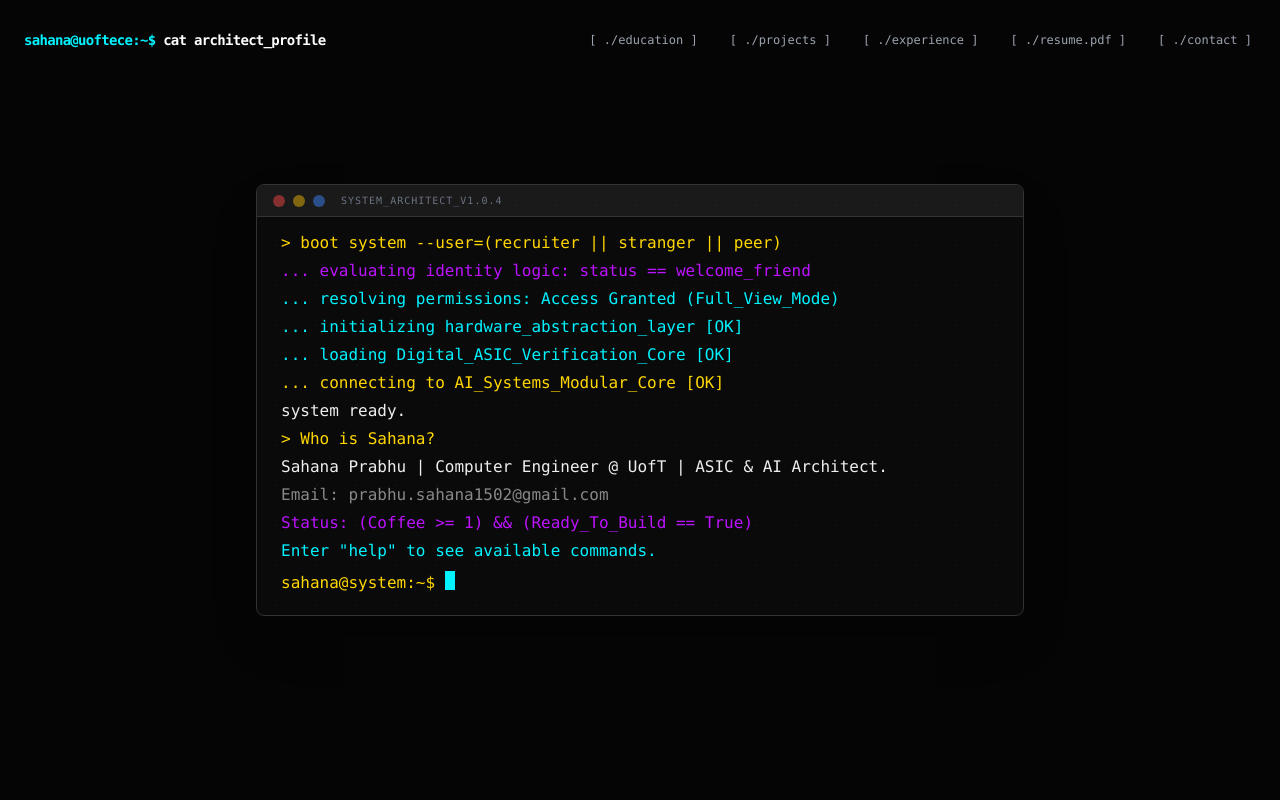
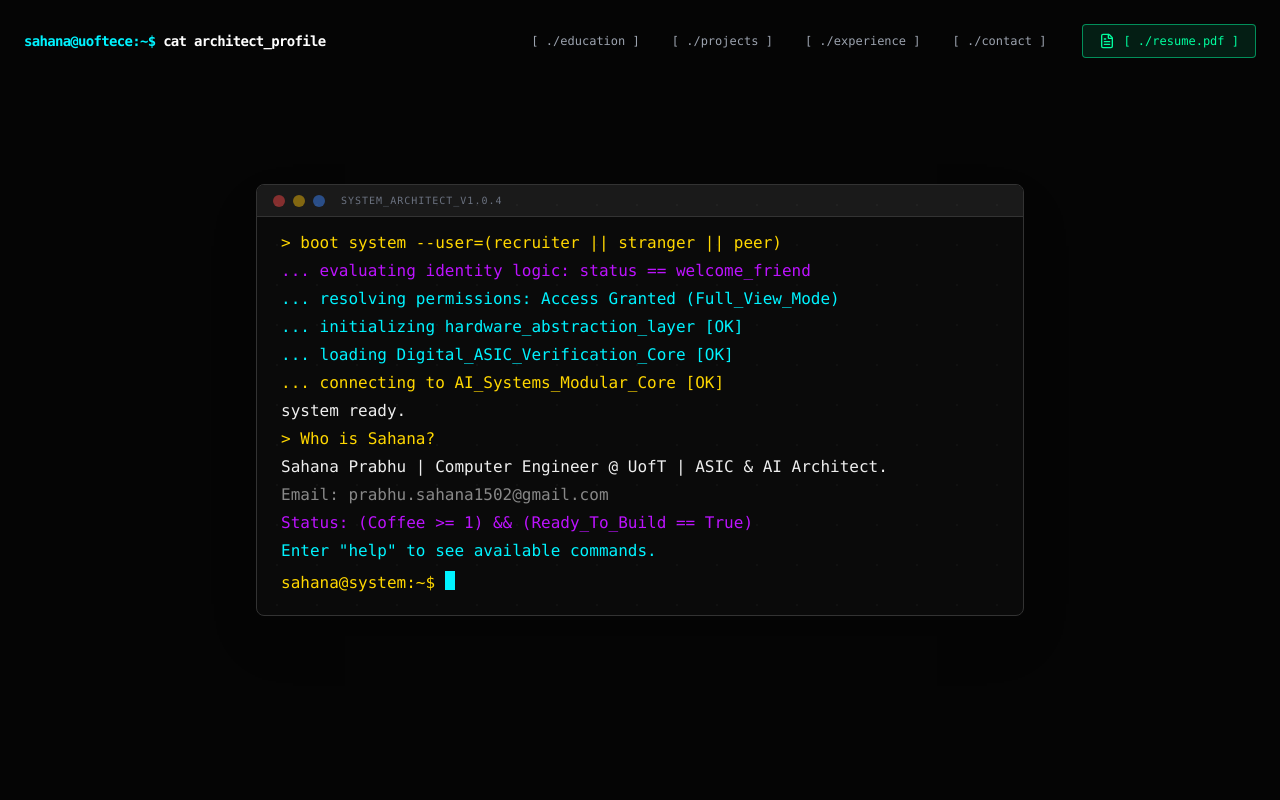
Before and after one commit to Sahana-1502/sahana_portfolio, a React (Vite) app: page / in a window 1280 px wide. Shown: the top 800 px of the page. Built offline with nearby package versions, Linux system fonts and the light colour scheme.

Commit message:
update navbar with green resume button

```diff
--- a/components/Navbar.tsx
+++ b/components/Navbar.tsx
@@ -1,7 +1,7 @@
-
 import React, { useState, useEffect } from 'react';
 import { motion } from 'framer-motion';
-import { COLORS } from '../constants';
+// 1. Add this import for the icon
+import { FileText } from 'lucide-react';
 
 interface NavbarProps {
   onNavigate: (targetId: string) => void;
@@ -16,21 +16,17 @@ const Navbar: React.FC<NavbarProps> = ({ onNavigate }) => {
     return () => window.removeEventListener('scroll', handleScroll);
   }, []);
 
+  // 2. I removed 'resume' from this list so we can style it separately
   const navItems = [
     { label: '[ ./education ]', id: 'education' },
     { label: '[ ./projects ]', id: 'pipeline' },
     { label: '[ ./experience ]', id: 'experience' },
-    { label: '[ ./resume.pdf ]', id: 'resume' },
     { label: '[ ./contact ]', id: 'footer' },
   ];
 
   const handleClick = (e: React.MouseEvent, id: string) => {
     e.preventDefault();
     e.stopPropagation();
-    if (id === 'resume') {
-      window.open('https://Sahana-1502.github.io/Sahana_Prabhu_Resume.pdf', '_blank');
-      return;
-    }
     onNavigate(id);
   };
 
@@ -57,6 +53,19 @@ const Navbar: React.FC<NavbarProps> = ({ onNavigate }) => {
               {item.label}
             </button>
           ))}
+
+          {/* 3. NEW DISTINCT RESUME BUTTON START */}
+          <a
+            href="/resume.pdf"
+            target="_blank"
+            rel="noopener noreferrer"
+            className="flex items-center gap-2 px-3 py-1.5 md:px-4 md:py-2 bg-[#00ff9f]/10 text-[#00ff9f] border border-[#00ff9f]/50 rounded hover:bg-[#00ff9f]/20 transition-all text-[10px] md:text-xs font-mono whitespace-nowrap ml-2"
+          >
+            <FileText className="w-3 h-3 md:w-4 md:h-4" />
+            <span>[ ./resume.pdf ]</span>
+          </a>
+          {/* NEW DISTINCT RESUME BUTTON END */}
+
         </div>
       </div>
     </motion.nav>
```
Also changed, not shown: 1 other file (tests, documents, lock files or other folders).
